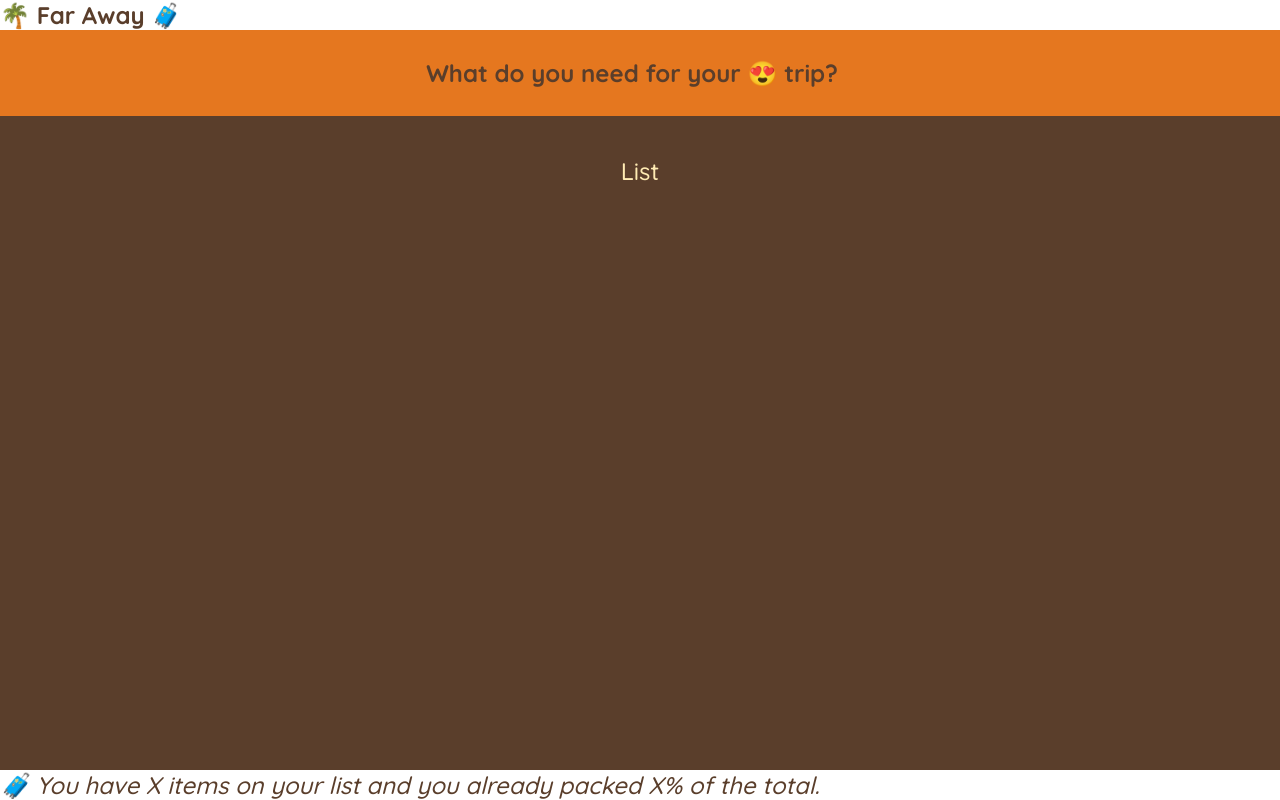
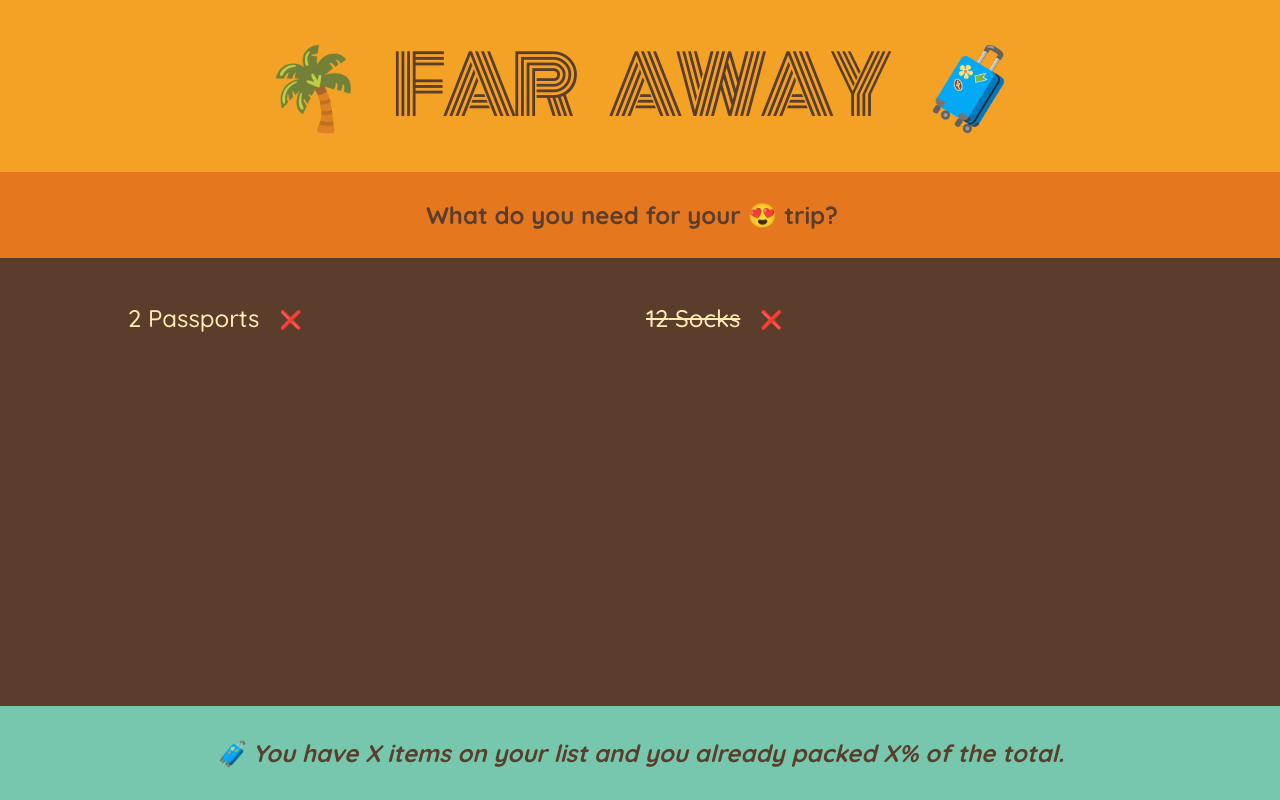
Before and after one commit to thomasmshaffery/react-tutorial, a React (Create React App) app in the folder travel-list/: page / in a window 1280 px wide. Built offline with nearby package versions, Linux system fonts and the light colour scheme.

Commit message:
Items and packed condition rendered

```diff
--- a/travel-list/src/App.js
+++ b/travel-list/src/App.js
@@ -1,3 +1,8 @@
+const initialItems = [
+  { id: 1, description: "Passports", quantity: 2, packed: false },
+  { id: 2, description: "Socks", quantity: 12, packed: true },
+];
+
 export default function App() {
   return (
     <div className="app">
@@ -10,7 +15,7 @@
 }
 
 function Logo() {
-  return <h3>🌴 Far Away 🧳</h3>;
+  return <h1>🌴 Far Away 🧳</h1>;
 }
 
 function Form() {
@@ -22,12 +27,31 @@
 }
 
 function PackingList() {
-  return <div className="list">List</div>;
+  return (
+    <div className="list">
+      <ul>
+        {initialItems.map((item) => (
+          <Item item={item} />
+        ))}
+      </ul>
+    </div>
+  );
+}
+
+function Item({ item }) {
+  return (
+    <li>
+      <span style={item.packed ? { textDecoration: "line-through" } : {}}>
+        {item.quantity} {item.description}
+      </span>
+      <button>❌</button>
+    </li>
+  );
 }
 
 function Stats() {
   return (
-    <footer>
+    <footer className="stats">
       <em>
         🧳 You have X items on your list and you already packed X% of the total.
       </em>
```
